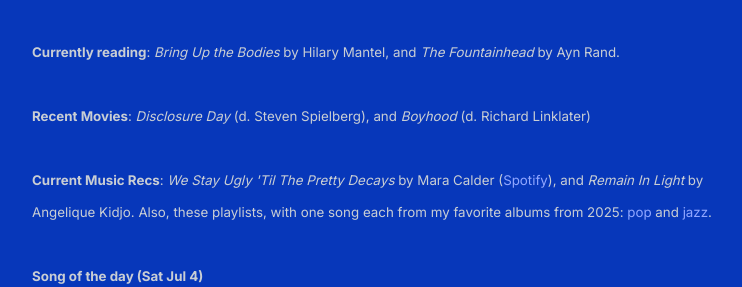
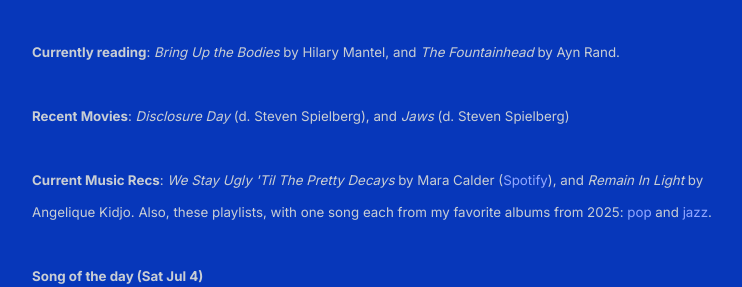
Before and after one commit to shihankanungo/shihankanungo.github.io, a Jekyll site: the page built from index.md, in a window 1280 px wide, cut to the strip 911-1198 px from the top of the page. Shown: the whole strip, without its empty margins (248-990 px from the left). Built offline with Jekyll 4.4.1, drawn with Linux system fonts in a browser that asks for light colours.

Commit message:
Update _config.yml

```diff
--- a/_config.yml
+++ b/_config.yml
@@ -10,7 +10,7 @@ description: > # description of the site (multiple lines allowed)
           <br /><br />
           <small><b>Currently reading</b>: <i>Bring Up the Bodies</i> by Hilary Mantel, and <i>The Fountainhead</i> by Ayn Rand.</small>
           <br /><br />
-          <small><b>Recent Movies</b>: <i>Disclosure Day</i> (d. Steven Spielberg), and <i>Boyhood</i> (d. Richard Linklater)</small>
+          <small><b>Recent Movies</b>: <i>Disclosure Day</i> (d. Steven Spielberg), and <i>Jaws</i> (d. Steven Spielberg)</small>
           <br /><br />
           <small><b>Current Music Recs</b>: <i>We Stay Ugly 'Til The Pretty Decays</i> by Mara Calder (<a href="https://open.spotify.com/album/2pacOfhvZZHtuYZJnJrwg8?si=9Am8PVTjSkuYAoIyD-RNSQ">Spotify</a>), and <i>Remain In Light</i> by Angelique Kidjo. Also, these playlists, with one song each from my favorite albums from 2025: <a href="https://open.spotify.com/playlist/0b6ipXilq8yItCkbfxZRbl?si=022493cba1c64e71">pop</a> and <a href="https://open.spotify.com/playlist/2iO14usuhKlftJvaT3AK0R?si=7f8887dec02c4fed">jazz</a>. </small>
           <br /><br />
```
